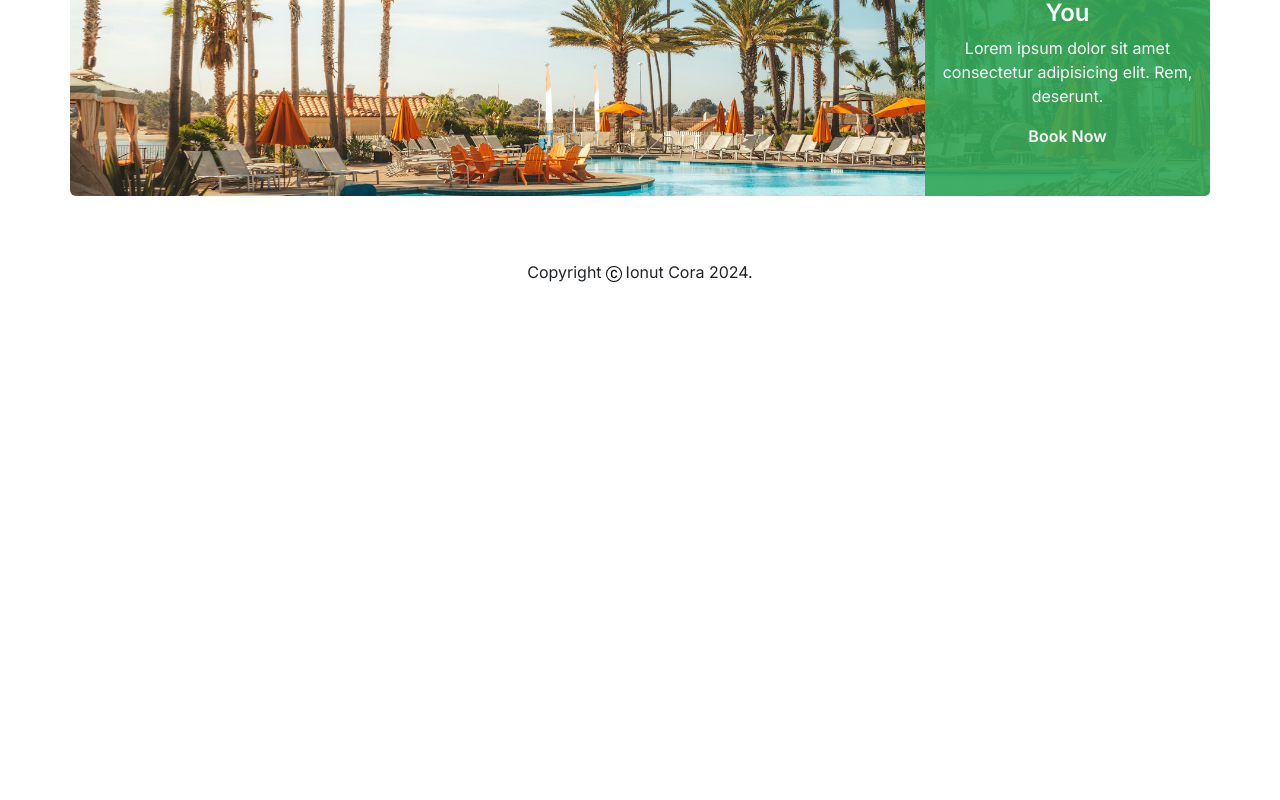
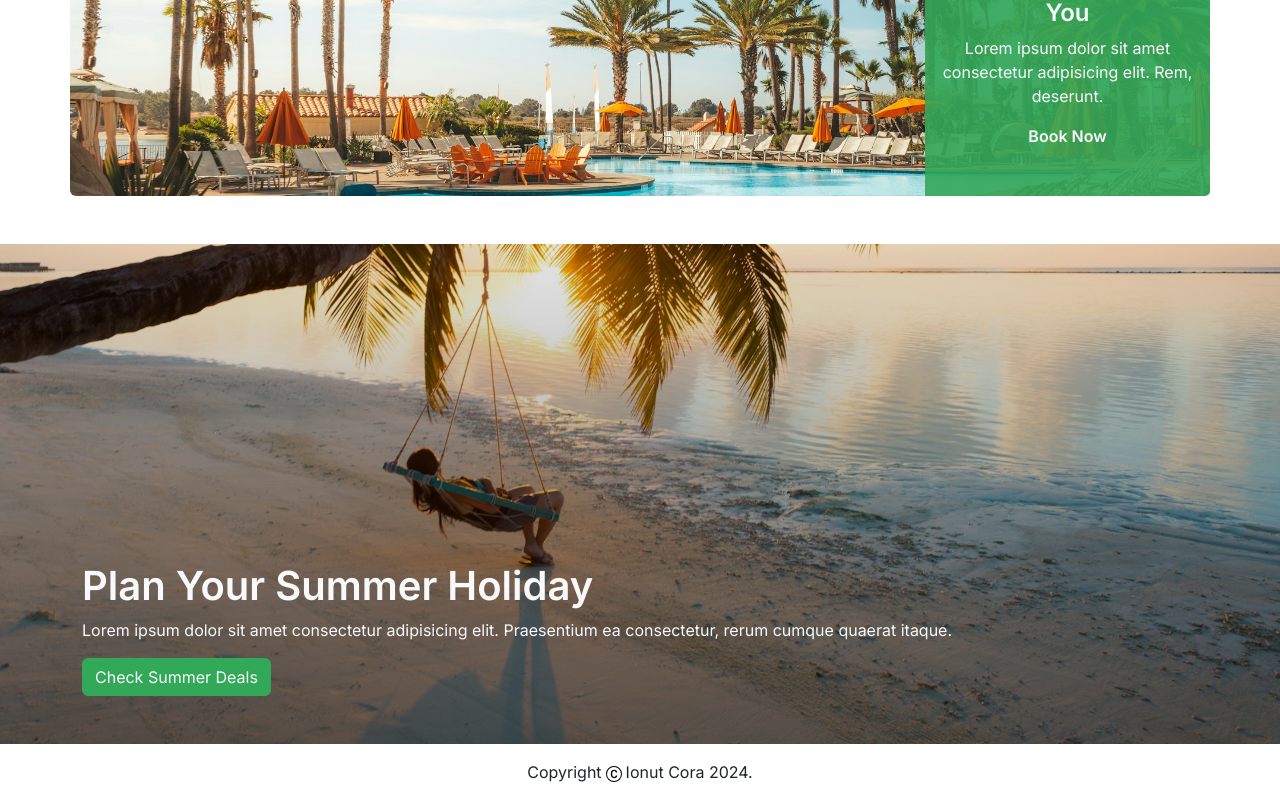
Before and after one commit to Tibro0/travel-website-landing-page, a React (Create React App) app: page / in a window 1280 px wide. Shown: the part 1574-2374 px from the top of the page. Before the commit the page ends 1874 px from the top, so only its background shows below. Built offline with nearby package versions, Linux system fonts and the light colour scheme.

Commit message:
Holiday Plan Section

```diff
--- a/src/Pages/Home/Home.css
+++ b/src/Pages/Home/Home.css
@@ -1,3 +1,7 @@
 .home-page .recommended-section .container{
     background-image: url(../../Assets/Images/recommended-section-bg.jpg);
 }
+
+.home-page .holiday-plan-section {
+    background-image: linear-gradient(rgba(0, 0, 0, 0.10), rgba(0, 0, 0, 0.50)), url(../../Assets/Images/holiday-plan-bg.jpg);
+}
--- a/src/Pages/Home/Home.jsx
+++ b/src/Pages/Home/Home.jsx
@@ -4,6 +4,7 @@ import HeroSection from '../../Components/HeroSection/HeroSection';
 import SearchForm from '../../Components/SearchForm/SearchForm';
 import LastHolidaysSection from '../../Components/LastHolidaysSection/LastHolidaysSection';
 import RecommendedSection from '../../Components/RecommendedSection/RecommendedSection';
+import HolidayPlanSection from '../../Components/HolidayPlanSection/HolidayPlanSection';
 
 function Home() {
     return (
@@ -14,6 +15,7 @@ function Home() {
             <div className='my-4 my-sm-5'>
                 <RecommendedSection itemRecommendedTitle='Recommended for you'/>
             </div>
+            <HolidayPlanSection itemHolidayPlanTitle='Plan Your Summer Holiday'/>
         </div>
     )
 }
--- /dev/null
+++ b/src/components/HolidayPlanSection/HolidayPlanSection.css
@@ -0,0 +1,5 @@
+.holiday-plan-section{
+    height: 500px;
+    background-position: bottom;
+    background-size: cover;
+}
--- /dev/null
+++ b/src/components/HolidayPlanSection/HolidayPlanSection.jsx
@@ -0,0 +1,18 @@
+import React from 'react';
+import './HolidayPlanSection.css';
+import { Container } from 'react-bootstrap';
+import GreenBtn from '../GreenBtn/GreenBtn';
+
+function HolidayPlanSection(props) {
+  return (
+    <div className='holiday-plan-section py-5'>
+        <Container className='h-100 d-flex flex-column align-items-start justify-content-end'>
+            <h3 className='text-start text-light text-capitalize fw-semibold'>{props.itemHolidayPlanTitle}</h3>
+            <p className='text-start text-light'>Lorem ipsum dolor sit amet consectetur adipisicing elit. Praesentium ea consectetur, rerum cumque quaerat itaque.</p>
+            <GreenBtn btnTitle='Check Summer Deals' />
+        </Container>
+    </div>
+  )
+}
+
+export default HolidayPlanSection;
```
